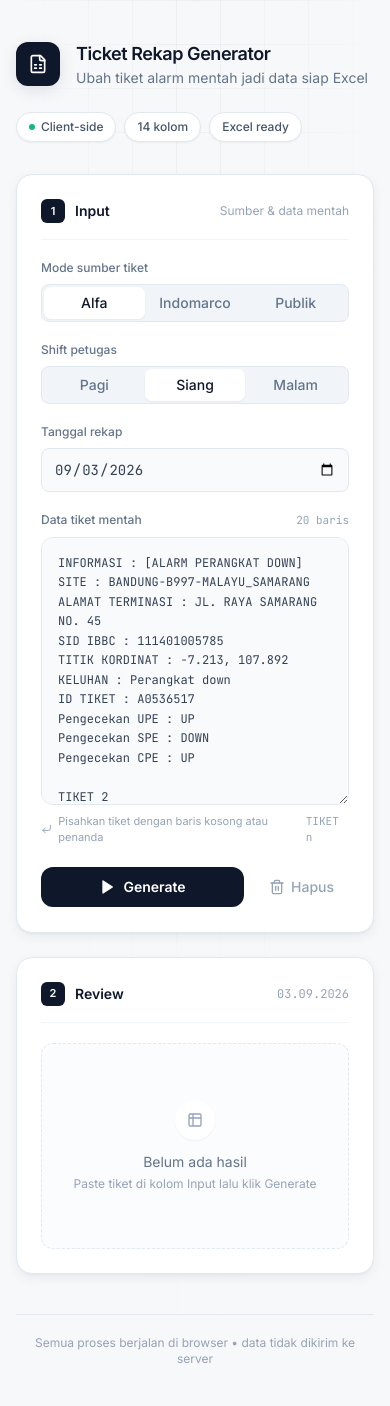
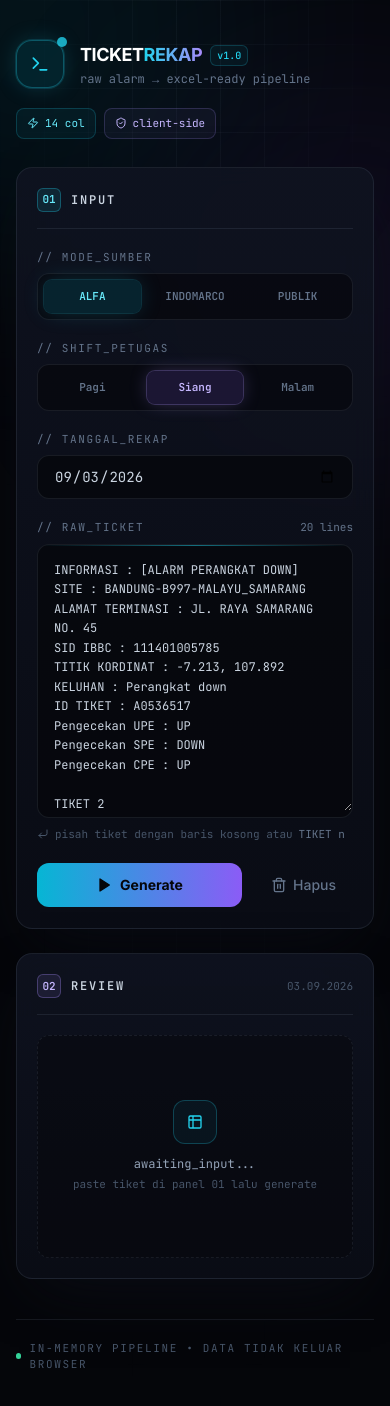
Before and after one commit to septianadip17/new-rekap-tiket, a React (Vite) app: page / in a window 390 px wide. Shown: the top 1406 px of the page. Built offline with nearby package versions, Linux system fonts and the light colour scheme.

Commit message:
Enhance UI components and improve styling; update Tailwind configuration for better design consistency and responsiveness.

```diff
--- a/src/App.jsx
+++ b/src/App.jsx
@@ -140,23 +140,30 @@ export default function App() {
   };
 
   return (
-    <div className="relative min-h-screen">
-      <div className="bg-grid pointer-events-none absolute inset-0 [mask-image:radial-gradient(ellipse_at_top,black,transparent_70%)]" />
+    <div className="relative min-h-screen overflow-hidden">
+      {/* ambient background */}
+      <div className="pointer-events-none absolute inset-0 bg-grid-fade bg-grid [mask-image:radial-gradient(ellipse_at_top,black,transparent_75%)]" />
+      <div className="pointer-events-none absolute -left-40 -top-40 h-96 w-96 rounded-full bg-cyan-500/10 blur-[120px]" />
+      <div className="pointer-events-none absolute -right-40 top-20 h-96 w-96 rounded-full bg-violet-500/10 blur-[120px]" />
 
       <div className="relative mx-auto max-w-6xl px-4 py-10 sm:px-6">
         <Header />
 
-        <main className="grid grid-cols-1 items-start gap-6 lg:grid-cols-[1.05fr_1fr]">
-          {/* Kolom kiri - input */}
-          <section className="rounded-2xl border border-slate-200 bg-white p-6 shadow-card">
-            <div className="mb-5 flex items-center justify-between border-b border-slate-100 pb-4">
+        <main className="space-y-6">
+          {/* Panel Input */}
+          <section className="glass rounded-2xl border border-edge p-5 shadow-panel sm:p-6">
+            <div className="mb-5 flex items-center justify-between border-b border-edge pb-4">
               <div className="flex items-center gap-2.5">
-                <span className="flex h-6 w-6 items-center justify-center rounded-md bg-slate-900 text-[11px] font-semibold text-white">
-                  1
+                <span className="flex h-6 w-6 items-center justify-center rounded-md border border-cyan-400/30 bg-cyan-400/10 font-mono text-[11px] font-bold text-cyan-300">
+                  01
                 </span>
-                <span className="text-sm font-semibold text-slate-900">Input</span>
+                <span className="font-mono text-xs font-semibold uppercase tracking-[0.15em] text-slate-300">
+                  input
+                </span>
               </div>
-              <span className="text-xs text-slate-400">Sumber &amp; data mentah</span>
+              <span className="hidden font-mono text-[11px] text-slate-600 sm:block">
+                struktur_data
+              </span>
             </div>
 
             <div className="space-y-5">
@@ -168,16 +175,16 @@ export default function App() {
                 <div className="flex flex-col gap-2">
                   <label
                     htmlFor="report-date"
-                    className="text-xs font-medium text-slate-500"
+                    className="font-mono text-[11px] uppercase tracking-[0.15em] text-slate-500"
                   >
-                    Tanggal rekap
+                    // tanggal_rekap
                   </label>
                   <input
                     id="report-date"
                     type="date"
                     value={reportDate}
                     onChange={(e) => setReportDate(e.target.value)}
-                    className="w-full rounded-lg border border-slate-200 bg-slate-50 px-3 py-2.5 font-mono text-sm text-slate-700 outline-none transition focus:border-brand-500 focus:bg-white focus:ring-4 focus:ring-brand-500/10"
+                    className="w-full rounded-xl border border-edge bg-void/70 px-4 py-2.5 font-mono text-sm text-slate-300 outline-none transition focus:border-cyan-400/40 focus:shadow-glow"
                   />
                 </div>
               </div>
@@ -185,7 +192,7 @@ export default function App() {
               <RawInput
                 rawText={rawText}
                 setRawText={setRawText}
-                placeholder={`Paste tiket ${mode} di sini...`}
+                placeholder={`Paste tiket ${mode} di sini (mendukung multiple tickets)...`}
               />
 
               <ActionButtons
@@ -198,16 +205,18 @@ export default function App() {
             </div>
           </section>
 
-          {/* Kolom kanan - review */}
-          <section className="rounded-2xl border border-slate-200 bg-white p-6 shadow-card lg:sticky lg:top-6">
-            <div className="mb-5 flex items-center justify-between border-b border-slate-100 pb-4">
+          {/* Panel Review */}
+          <section className="glass rounded-2xl border border-edge p-5 shadow-panel sm:p-6">
+            <div className="mb-5 flex items-center justify-between border-b border-edge pb-4">
               <div className="flex items-center gap-2.5">
-                <span className="flex h-6 w-6 items-center justify-center rounded-md bg-slate-900 text-[11px] font-semibold text-white">
-                  2
+                <span className="flex h-6 w-6 items-center justify-center rounded-md border border-violet-400/30 bg-violet-400/10 font-mono text-[11px] font-bold text-violet-300">
+                  02
                 </span>
-                <span className="text-sm font-semibold text-slate-900">Review</span>
+                <span className="font-mono text-xs font-semibold uppercase tracking-[0.15em] text-slate-300">
+                  review
+                </span>
               </div>
-              <span className="font-mono text-xs text-slate-400">
+              <span className="font-mono text-[11px] tabular-nums text-slate-600">
                 {reportDate.split('-').reverse().join('.')}
               </span>
             </div>
@@ -217,13 +226,15 @@ export default function App() {
               <TicketStatus warnings={warnings} errors={errors} />
 
               {!output && (!summary || summary.total === 0) && (
-                <div className="flex flex-col items-center justify-center rounded-xl border border-dashed border-slate-200 bg-slate-50/60 px-6 py-14 text-center">
-                  <div className="mb-3 flex h-10 w-10 items-center justify-center rounded-full bg-white shadow-sm">
-                    <Table2 className="h-4 w-4 text-slate-400" />
+                <div className="relative flex flex-col items-center justify-center overflow-hidden rounded-xl border border-dashed border-edge bg-void/40 px-6 py-16 text-center">
+                  <div className="mb-3 flex h-11 w-11 items-center justify-center rounded-xl border border-cyan-400/25 bg-cyan-400/5 text-cyan-400">
+                    <Table2 className="h-4 w-4" />
                   </div>
-                  <p className="text-sm text-slate-500">Belum ada hasil</p>
-                  <p className="mt-1 text-xs text-slate-400">
-                    Paste tiket di kolom Input lalu klik Generate
+                  <p className="font-mono text-xs text-slate-400">
+                    awaiting_input...
+                  </p>
+                  <p className="mt-1 font-mono text-[11px] text-slate-600">
+                    paste tiket di panel 01 lalu generate
                   </p>
                 </div>
               )}
@@ -238,8 +249,9 @@ export default function App() {
           </section>
         </main>
 
-        <footer className="mt-10 border-t border-slate-200 pt-5 text-center text-xs text-slate-400">
-          Semua proses berjalan di browser &bull; data tidak dikirim ke server
+        <footer className="mt-10 flex items-center justify-center gap-2 border-t border-edge pt-5 font-mono text-[11px] uppercase tracking-[0.15em] text-slate-600">
+          <span className="h-1.5 w-1.5 rounded-full bg-emerald-400" />
+          in-memory pipeline &bull; data tidak keluar browser
         </footer>
       </div>
     </div>
--- a/src/components/ActionButtons.jsx
+++ b/src/components/ActionButtons.jsx
@@ -3,12 +3,13 @@ import { Play, Trash2, CheckCheck } from 'lucide-react';
 
 export default function ActionButtons({ onGenerate, onClear, hasOutput, onCopy, copied }) {
   return (
-    <div className="flex flex-wrap items-center gap-2.5">
+    <div className="flex flex-wrap items-center gap-3">
       <button
         onClick={onGenerate}
         type="button"
-        className="inline-flex flex-1 items-center justify-center gap-2 rounded-xl bg-slate-900 px-5 py-2.5 text-sm font-semibold text-white transition hover:bg-slate-800 active:scale-[0.99]"
+        className="group relative inline-flex flex-1 items-center justify-center gap-2 overflow-hidden rounded-xl bg-gradient-to-r from-cyan-500 to-violet-500 px-6 py-3 text-sm font-bold text-void transition-all hover:shadow-glow active:scale-[0.97]"
       >
+        <span className="absolute inset-0 -translate-x-full bg-white/20 transition-transform duration-500 group-hover:translate-x-full" />
         <Play className="h-4 w-4 fill-current" />
         Generate
       </button>
@@ -17,9 +18,9 @@ export default function ActionButtons({ onGenerate, onClear, hasOutput, onCopy,
         <button
           onClick={onCopy}
           type="button"
-          className="inline-flex flex-1 items-center justify-center gap-2 rounded-xl border border-slate-200 bg-white px-5 py-2.5 text-sm font-semibold text-slate-700 transition hover:bg-slate-50 active:scale-[0.99]"
+          className="inline-flex flex-1 items-center justify-center gap-2 rounded-xl border border-edge bg-panel2 px-6 py-3 text-sm font-semibold text-slate-200 transition-all hover:border-cyan-400/40 hover:text-white active:scale-[0.97]"
         >
-          <CheckCheck className={`h-4 w-4 ${copied ? 'text-emerald-500' : ''}`} />
+          <CheckCheck className={`h-4 w-4 ${copied ? 'text-emerald-400' : ''}`} />
           {copied ? 'Tersalin' : 'Copy TSV'}
         </button>
       )}
@@ -27,7 +28,7 @@ export default function ActionButtons({ onGenerate, onClear, hasOutput, onCopy,
       <button
         onClick={onClear}
         type="button"
-        className="inline-flex items-center justify-center gap-1.5 rounded-xl border border-transparent px-3.5 py-2.5 text-sm font-medium text-slate-400 transition hover:bg-slate-100 hover:text-rose-500"
+        className="inline-flex items-center justify-center gap-1.5 rounded-xl border border-transparent px-4 py-3 text-sm font-medium text-slate-500 transition-all hover:border-rose-500/30 hover:bg-rose-500/10 hover:text-rose-400 active:scale-[0.97]"
       >
         <Trash2 className="h-4 w-4" />
         Hapus
--- a/src/components/Header.jsx
+++ b/src/components/Header.jsx
@@ -1,32 +1,36 @@
-import { FileSpreadsheet } from 'lucide-react';
+import { Terminal, Zap, ShieldCheck } from 'lucide-react';
 
 export default function Header() {
   return (
-    <header className="flex flex-col gap-6 sm:flex-row sm:items-center sm:justify-between pb-8">
+    <header className="relative flex flex-col gap-5 pb-7 sm:flex-row sm:items-center sm:justify-between">
       <div className="flex items-center gap-4">
-        <div className="flex h-11 w-11 items-center justify-center rounded-xl bg-slate-900 text-white shadow-pop">
-          <FileSpreadsheet className="h-5 w-5" />
+        <div className="relative flex h-12 w-12 items-center justify-center rounded-2xl border border-cyan-400/30 bg-cyan-500/10 text-cyan-400 shadow-glow">
+          <Terminal className="h-5 w-5" />
+          <span className="absolute -right-1 -top-1 h-2.5 w-2.5 rounded-full bg-cyan-400 animate-pulse-glow" />
         </div>
         <div>
-          <h1 className="text-lg font-semibold tracking-tight text-slate-900">
-            Ticket Rekap Generator
-          </h1>
-          <p className="text-sm text-slate-500">
-            Ubah tiket alarm mentah jadi data siap Excel
+          <div className="flex items-center gap-2">
+            <h1 className="text-lg font-bold tracking-tight text-white">
+              TICKET<span className="text-gradient">REKAP</span>
+            </h1>
+            <span className="rounded-md border border-cyan-400/20 bg-cyan-400/5 px-1.5 py-0.5 font-mono text-[10px] font-medium text-cyan-400">
+              v1.0
+            </span>
+          </div>
+          <p className="mt-0.5 font-mono text-xs text-slate-500">
+            raw alarm &rarr; excel-ready pipeline
           </p>
         </div>
       </div>
 
-      <div className="flex items-center gap-2">
-        <span className="inline-flex items-center gap-1.5 rounded-full border border-slate-200 bg-white px-3 py-1.5 text-xs font-medium text-slate-600 shadow-sm">
-          <span className="h-1.5 w-1.5 rounded-full bg-emerald-500" />
-          Client-side
+      <div className="flex flex-wrap items-center gap-2">
+        <span className="inline-flex items-center gap-1.5 rounded-lg border border-cyan-400/20 bg-cyan-400/5 px-2.5 py-1.5 font-mono text-[11px] text-cyan-300">
+          <Zap className="h-3 w-3" />
+          14 col
         </span>
-        <span className="inline-flex items-center gap-1.5 rounded-full border border-slate-200 bg-white px-3 py-1.5 text-xs font-medium text-slate-600 shadow-sm">
-          14 kolom
-        </span>
-        <span className="inline-flex items-center gap-1.5 rounded-full border border-slate-200 bg-white px-3 py-1.5 text-xs font-medium text-slate-600 shadow-sm">
-          Excel ready
+        <span className="inline-flex items-center gap-1.5 rounded-lg border border-violet-400/20 bg-violet-400/5 px-2.5 py-1.5 font-mono text-[11px] text-violet-300">
+          <ShieldCheck className="h-3 w-3" />
+          client-side
         </span>
       </div>
     </header>
--- a/src/components/ModeSelector.jsx
+++ b/src/components/ModeSelector.jsx
@@ -1,29 +1,34 @@
 /* eslint-disable react/prop-types */
 const MODES = [
-  { id: 'ALFA', label: 'Alfa' },
-  { id: 'INDOMARCO', label: 'Indomarco' },
-  { id: 'PUBLIK', label: 'Publik' },
+  { id: 'ALFA', label: 'ALFA' },
+  { id: 'INDOMARCO', label: 'INDOMARCO' },
+  { id: 'PUBLIK', label: 'PUBLIK' },
 ];
 
 export default function ModeSelector({ mode, setMode }) {
   return (
     <div className="flex flex-col gap-2">
-      <label className="text-xs font-medium text-slate-500">Mode sumber tiket</label>
-      <div className="inline-flex rounded-lg border border-slate-200 bg-slate-100 p-0.5">
-        {MODES.map((m) => (
+      <label className="font-mono text-[11px] uppercase tracking-[0.15em] text-slate-500">
+        // mode_sumber
+      </label>
+      <div className="grid grid-cols-3 gap-1.5 rounded-xl border border-edge bg-void/60 p-1.5">
+        {MODES.map((m) => {
+          const active = mode === m.id;
+          return (
             <button
               key={m.id}
               type="button"
               onClick={() => setMode(m.id)}
-            className={`flex-1 rounded-[7px] px-3 py-1.5 text-sm font-medium transition-all ${
-              mode === m.id
-                ? 'bg-white text-slate-900 shadow-sm'
-                : 'text-slate-500 hover:text-slate-800'
+              className={`rounded-lg px-2 py-2 font-mono text-[11px] font-semibold transition-all active:scale-[0.96] ${
+                active
+                  ? 'bg-cyan-500/15 text-cyan-300 shadow-glow'
+                  : 'text-slate-500 hover:bg-panel2 hover:text-slate-300'
               }`}
             >
               {m.label}
             </button>
-        ))}
+          );
+        })}
       </div>
     </div>
   );
--- a/src/components/RawInput.jsx
+++ b/src/components/RawInput.jsx
@@ -7,22 +7,27 @@ export default function RawInput({ rawText, setRawText, placeholder }) {
   return (
     <div className="flex flex-col gap-2">
       <div className="flex items-center justify-between">
-        <label className="text-xs font-medium text-slate-500">Data tiket mentah</label>
-        <span className="font-mono text-[11px] text-slate-400">
-          {lineCount > 0 ? `${lineCount} baris` : 'kosong'}
+        <label className="font-mono text-[11px] uppercase tracking-[0.15em] text-slate-500">
+          // raw_ticket
+        </label>
+        <span className="font-mono text-[11px] text-slate-500">
+          {lineCount > 0 ? `${lineCount} lines` : 'empty'}
         </span>
       </div>
+      <div className="relative overflow-hidden rounded-xl border border-edge bg-void/70 transition focus-within:border-cyan-400/40 focus-within:shadow-glow">
+        <div className="pointer-events-none absolute inset-x-0 top-0 h-px glow-line" />
         <textarea
           value={rawText}
           onChange={(e) => setRawText(e.target.value)}
           rows={12}
           placeholder={placeholder}
-        className="w-full resize-y rounded-xl border border-slate-200 bg-slate-50 p-4 font-mono text-xs leading-relaxed text-slate-700 placeholder:text-slate-400 outline-none transition focus:border-brand-500 focus:bg-white focus:ring-4 focus:ring-brand-500/10"
+          className="w-full resize-y bg-transparent p-4 font-mono text-xs leading-relaxed text-slate-300 placeholder:text-slate-600 outline-none"
           spellCheck="false"
         />
-      <p className="flex items-center gap-1.5 text-[11px] text-slate-400">
+      </div>
+      <p className="flex items-center gap-1.5 font-mono text-[11px] text-slate-600">
         <CornerDownLeft className="h-3 w-3" />
-        Pisahkan tiket dengan baris kosong atau penanda <span className="font-mono">TIKET n</span>
+        pisah tiket dengan baris kosong atau <span className="text-slate-500">TIKET n</span>
       </p>
     </div>
   );
--- a/src/components/ShiftSelector.jsx
+++ b/src/components/ShiftSelector.jsx
@@ -8,22 +8,27 @@ const SHIFTS = [
 export default function ShiftSelector({ shift, setShift }) {
   return (
     <div className="flex flex-col gap-2">
-      <label className="text-xs font-medium text-slate-500">Shift petugas</label>
-      <div className="inline-flex rounded-lg border border-slate-200 bg-slate-100 p-0.5">
-        {SHIFTS.map((s) => (
+      <label className="font-mono text-[11px] uppercase tracking-[0.15em] text-slate-500">
+        // shift_petugas
+      </label>
+      <div className="grid grid-cols-3 gap-1.5 rounded-xl border border-edge bg-void/60 p-1.5">
+        {SHIFTS.map((s) => {
+          const active = shift === s.id;
+          return (
             <button
               key={s.id}
               type="button"
               onClick={() => setShift(s.id)}
-            className={`flex-1 rounded-[7px] px-3 py-1.5 text-sm font-medium transition-all ${
-              shift === s.id
-                ? 'bg-white text-slate-900 shadow-sm'
-                : 'text-slate-500 hover:text-slate-800'
+              className={`rounded-lg px-2 py-2 font-mono text-[11px] font-semibold transition-all active:scale-[0.96] ${
+                active
+                  ? 'bg-violet-500/15 text-violet-300 shadow-[0_0_0_1px_rgba(167,139,250,0.25),0_0_20px_-4px_rgba(167,139,250,0.4)]'
+                  : 'text-slate-500 hover:bg-panel2 hover:text-slate-300'
               }`}
             >
               {s.label}
             </button>
-        ))}
+          );
+        })}
       </div>
     </div>
   );
--- a/src/index.css
+++ b/src/index.css
@@ -5,13 +5,13 @@
 @layer base {
   html {
     -webkit-font-smoothing: antialiased;
-    text-rendering: optimizeLegibility;
+    -moz-osx-font-smoothing: grayscale;
   }
 
   body {
     font-family: 'Inter', system-ui, sans-serif;
-    background-color: #f7f8fa;
-    color: #0f172a;
+    background-color: #05060a;
+    color: #e2e8f0;
   }
 }
 
@@ -19,11 +19,20 @@ code, pre, .font-mono {
   font-family: 'JetBrains Mono', monospace;
 }
 
-.bg-grid {
-  background-image:
-    linear-gradient(to right, rgba(15, 23, 42, 0.045) 1px, transparent 1px),
-    linear-gradient(to bottom, rgba(15, 23, 42, 0.045) 1px, transparent 1px);
-  background-size: 44px 44px;
+.text-gradient {
+  background: linear-gradient(90deg, #22d3ee 0%, #a78bfa 100%);
+  -webkit-background-clip: text;
+  background-clip: text;
+  color: transparent;
+}
+
+.glass {
+  background: linear-gradient(180deg, rgba(15, 19, 32, 0.9) 0%, rgba(11, 14, 23, 0.85) 100%);
+  backdrop-filter: blur(12px);
+}
+
+.glow-line {
+  background: linear-gradient(90deg, transparent, rgba(34, 211, 238, 0.5), transparent);
 }
 
 ::-webkit-scrollbar {
@@ -31,13 +40,13 @@ code, pre, .font-mono {
   height: 10px;
 }
 ::-webkit-scrollbar-track {
-  background: transparent;
+  background: #05060a;
 }
 ::-webkit-scrollbar-thumb {
-  background: rgba(15, 23, 42, 0.18);
-  border: 3px solid #f7f8fa;
+  background: rgba(34, 211, 238, 0.25);
+  border: 2px solid #05060a;
   border-radius: 999px;
 }
 ::-webkit-scrollbar-thumb:hover {
-  background: rgba(15, 23, 42, 0.30);
+  background: rgba(34, 211, 238, 0.5);
 }
--- a/tailwind.config.js
+++ b/tailwind.config.js
@@ -11,26 +11,47 @@ export default {
         mono: ['"JetBrains Mono"', 'monospace'],
       },
       colors: {
-        brand: {
-          50: '#eef2ff',
-          100: '#e0e7ff',
-          500: '#6366f1',
-          600: '#4f46e5',
-          700: '#4338ca',
+        void: '#05060a',
+        panel: '#0b0e17',
+        panel2: '#0f1320',
+        edge: 'rgba(148, 163, 184, 0.12)',
+        cyan: {
+          400: '#22d3ee',
+          500: '#06b6d4',
+        },
+        violet: {
+          400: '#a78bfa',
+          500: '#8b5cf6',
         },
       },
       boxShadow: {
-        card: '0 1px 2px rgba(16,24,40,0.04), 0 4px 12px rgba(16,24,40,0.06)',
-        pop: '0 4px 16px rgba(16,24,40,0.10)',
+        glow: '0 0 0 1px rgba(34,211,238,0.15), 0 0 24px -4px rgba(34,211,238,0.25)',
+        panel: '0 24px 60px -24px rgba(0,0,0,0.8)',
+      },
+      backgroundImage: {
+        'grid-fade': 'linear-gradient(rgba(148,163,184,0.06) 1px, transparent 1px), linear-gradient(90deg, rgba(148,163,184,0.06) 1px, transparent 1px)',
+      },
+      backgroundSize: {
+        grid: '44px 44px',
       },
       keyframes: {
         'fade-up': {
-          '0%': { opacity: '0', transform: 'translateY(6px)' },
+          '0%': { opacity: '0', transform: 'translateY(8px)' },
           '100%': { opacity: '1', transform: 'translateY(0)' },
+        },
+        'pulse-glow': {
+          '0%, 100%': { opacity: '0.6' },
+          '50%': { opacity: '1' },
+        },
+        'scan': {
+          '0%': { transform: 'translateY(-100%)' },
+          '100%': { transform: 'translateY(100%)' },
         },
       },
       animation: {
-        'fade-up': 'fade-up 0.28s ease-out',
+        'fade-up': 'fade-up 0.35s ease-out',
+        'pulse-glow': 'pulse-glow 2.5s ease-in-out infinite',
+        'scan': 'scan 4s linear infinite',
       },
     },
   },
```
Also changed, not shown: src/components/OutputPreview.jsx (+13 -13 lines), src/components/ResultSummary.jsx (+13 -9 lines), src/components/TicketStatus.jsx (+10 -10 lines). Lines whose indentation alone changed are shown as unchanged.
